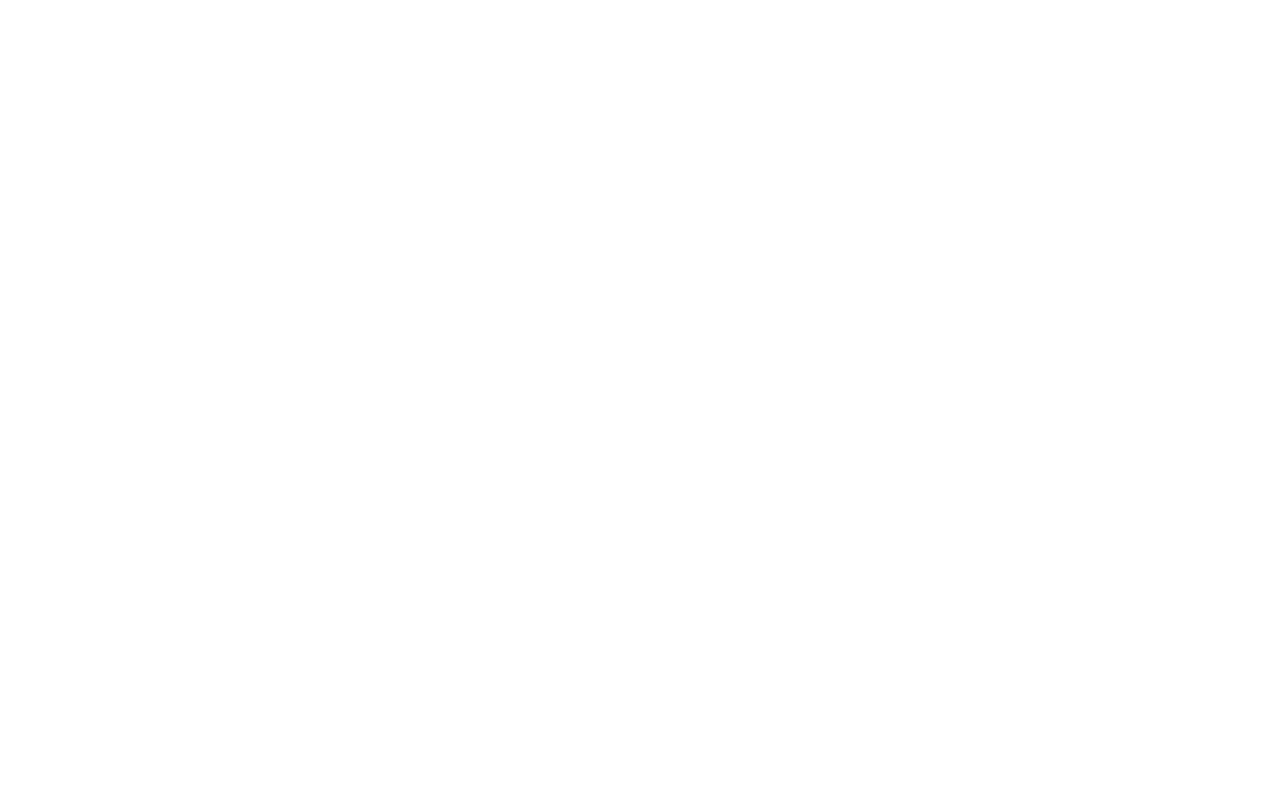
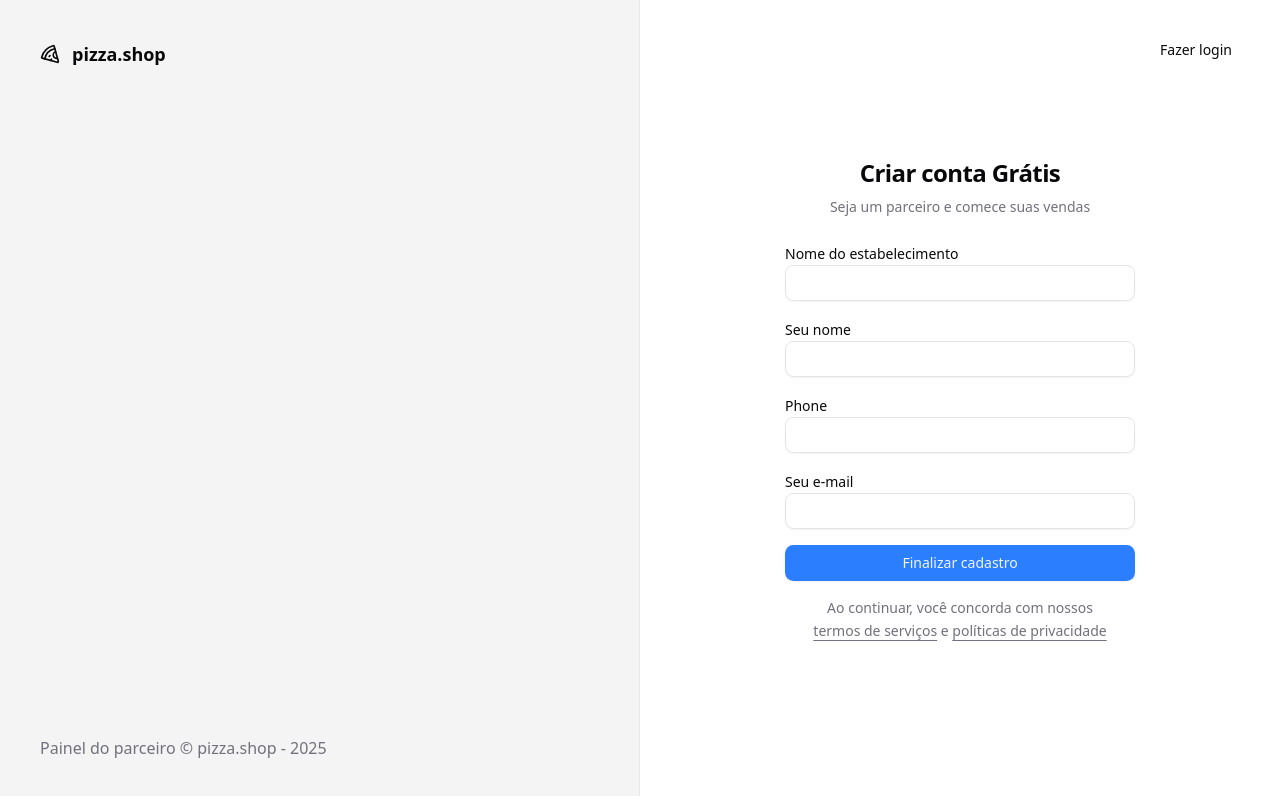
Before and after one commit to Abmaellf/pizzashop-web, a React (Vite) app: page /signup in a window 1280 px wide. Before the commit this address had no page. Shown: the top 796 px of the page. Built offline with nearby package versions, Linux system fonts and the light colour scheme.

Commit message:
feat: add page login

```diff
--- a/src/page/_layouts/auth.tsx
+++ b/src/page/_layouts/auth.tsx
@@ -1,5 +1,5 @@
-import { Pizza } from "lucide-react";
-import { Outlet } from "react-router-dom";
+import { Pizza } from 'lucide-react'
+import { Outlet } from 'react-router-dom'
 
 export function AuthLayout() {
   return (
@@ -13,9 +13,9 @@
           Painel do parceiro &copy; pizza.shop - {new Date().getFullYear()}
         </footer>
       </div>
-      <div className="flex flex-col items-center justify-center">
+      <div className="relative flex flex-col items-center justify-center">
         <Outlet />
       </div>
     </div>
-  );
+  )
 }
--- a/src/page/app/dashboard.tsx
+++ b/src/page/app/dashboard.tsx
@@ -1,6 +1,6 @@
 // import { Helmet } from 'react-helmet-async'
 
-import { Button } from "@/components/ui/button";
+import { Button } from '@/components/ui/button'
 
 export function Dashboard() {
   return (
@@ -12,5 +12,5 @@
         <Button> Enviar </Button>
       </div>
     </>
-  );
+  )
 }
--- a/src/page/auth/signin.tsx
+++ b/src/page/auth/sign-in.tsx
@@ -1,6 +1,7 @@
 // import { Helmet } from 'react-helmet-async'
 
 import { useForm } from 'react-hook-form'
+import { Link } from 'react-router-dom'
 import { toast } from 'sonner'
 import { z } from 'zod'
 
@@ -15,7 +16,7 @@
 
 type SignInForm = z.infer<typeof signInForm>
 
-export function Signin() {
+export function SignIn() {
   const {
     register,
     handleSubmit,
@@ -45,6 +46,9 @@
     <>
       {/* <Helmet title="Login" /> */}
       <div className="p-8">
+        <Button variant={'ghost'} asChild className="absolute top-8 right-8">
+          <Link to={'/signup'}>Novo estabelecimento</Link>
+        </Button>
         <div className="flex w-[350px] flex-col justify-center gap-6">
           <div className="flex flex-col gap-2 text-center">
             <h1 className="text-2xl font-semibold tracking-tight">
--- /dev/null
+++ b/src/page/auth/sign-up.tsx
@@ -0,0 +1,114 @@
+// import { Helmet } from 'react-helmet-async'
+
+import { useForm } from 'react-hook-form'
+import { Link, useNavigate } from 'react-router-dom'
+import { toast } from 'sonner'
+import { z } from 'zod'
+
+import { Button } from '@/components/ui/button'
+import { Input } from '@/components/ui/input'
+import { Label } from '@/components/ui/label'
+
+const signUpForm = z.object({
+  restaurantName: z.string(),
+  managerName: z.string(),
+  phone: z.string(),
+  email: z.string().email(),
+})
+
+type SignUpForm = z.infer<typeof signUpForm>
+
+export function SignUp() {
+  const navigate = useNavigate()
+  const {
+    register,
+    handleSubmit,
+    formState: { isSubmitting },
+  } = useForm<SignUpForm>()
+
+  async function handleSignUp(data: SignUpForm) {
+    try {
+      console.log(data)
+      // throw new Error()
+      await new Promise((resolve) => setTimeout(resolve, 2000))
+      toast.success('Restaurante cadastrado com sucesso!', {
+        // description: 'Descriptio',
+        action: {
+          label: 'Login',
+          onClick: () => {
+            navigate('/signin')
+          },
+        },
+      })
+    } catch {
+      toast.error('Erro ao cadastrar restaurante')
+    }
+  }
+
+  return (
+    <>
+      {/* <Helmet title="Cadastro" /> */}
+      <div className="p-8">
+        <Button variant={'ghost'} asChild className="absolute top-8 right-8">
+          <Link to={'/signin'}>Fazer login</Link>
+        </Button>
+        <div className="flex w-[350px] flex-col justify-center gap-6">
+          <div className="flex flex-col gap-2 text-center">
+            <h1 className="text-2xl font-semibold tracking-tight">
+              Criar conta Grátis
+            </h1>
+            <p className="text-muted-foreground text-sm">
+              Seja um parceiro e comece suas vendas
+            </p>
+          </div>
+
+          <form
+            onSubmit={handleSubmit(handleSignUp)}
+            className="flex flex-col gap-4"
+          >
+            <div className="space-y-2">
+              <Label htmlFor="restaurantName"> Nome do estabelecimento</Label>
+              <Input
+                id="restaurantName"
+                type="text"
+                {...register('restaurantName')}
+              />
+            </div>
+
+            <div className="space-y-2">
+              <Label htmlFor="managerName"> Seu nome</Label>
+              <Input
+                id="managerName"
+                type="text"
+                {...register('managerName')}
+              />
+            </div>
+            <div className="space-y-2">
+              <Label htmlFor="phone"> Phone</Label>
+              <Input id="phone" type="type" {...register('phone')} />
+            </div>
+            <div className="space-y-2">
+              <Label htmlFor="email"> Seu e-mail</Label>
+              <Input id="email" type="email" {...register('email')} />
+            </div>
+
+            <Button disabled={isSubmitting} className="w-full" type="submit">
+              Finalizar cadastro
+            </Button>
+
+            <p className="text-muted-foreground px-6 text-center text-sm leading-relaxed">
+              Ao continuar, você concorda com nossos{'   '}
+              <a className="underline underline-offset-4" href="#">
+                termos de serviços
+              </a>{' '}
+              e{' '}
+              <a className="underline underline-offset-4" href="#">
+                políticas de privacidade
+              </a>
+            </p>
+          </form>
+        </div>
+      </div>
+    </>
+  )
+}
--- a/src/router.tsx
+++ b/src/router.tsx
@@ -1,20 +1,22 @@
-import { Route, Routes } from "react-router-dom";
+import { Route, Routes } from 'react-router-dom'
 
-import { AppLayout } from "./page/_layouts/app";
-import { AuthLayout } from "./page/_layouts/auth";
-import { Dashboard } from "./page/app/dashboard";
-import { Signin } from "./page/auth/signin";
+import { AppLayout } from './page/_layouts/app'
+import { AuthLayout } from './page/_layouts/auth'
+import { Dashboard } from './page/app/dashboard'
+import { SignIn } from './page/auth/sign-in'
+import { SignUp } from './page/auth/sign-up'
 
 export function Router() {
   return (
     <Routes>
       <Route element={<AuthLayout />}>
-        <Route path="/" element={<Signin />} />
-        <Route path="/signin" element={<Signin />} />
+        <Route path="/" element={<SignIn />} />
+        <Route path="/signin" element={<SignIn />} />
+        <Route path="/signup" element={<SignUp />} />
       </Route>
       <Route element={<AppLayout />}>
         <Route path="/dashboard" element={<Dashboard />} />
       </Route>
     </Routes>
-  );
+  )
 }
```
